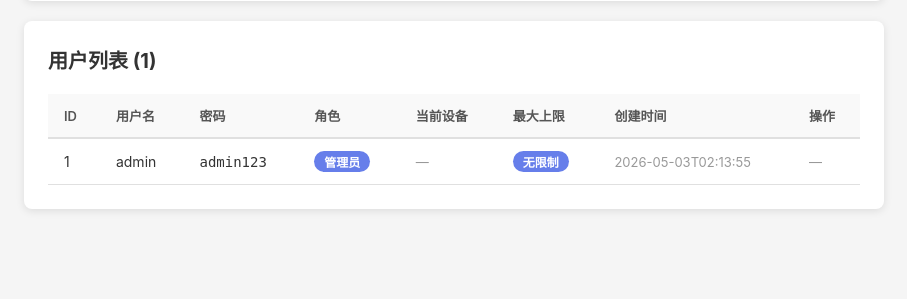
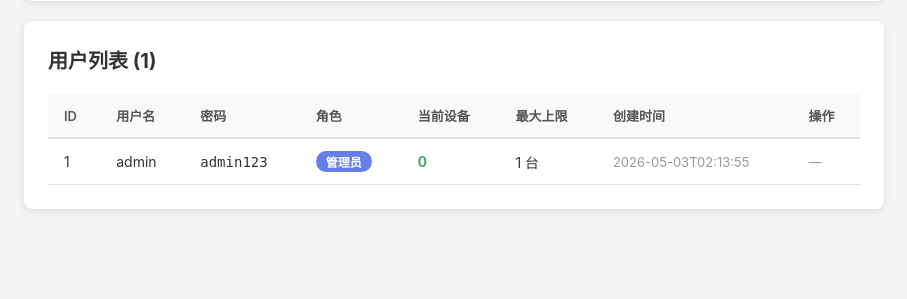
Before and after one commit to windy003/WEB_P_netdisk_For_Share, a Flask app: page /admin/users in a window 1280 px wide. Shown: the part 248-547 px from the top of the page, without its empty margins (186-1093 px from the left). Run offline with Flask 3, Linux system fonts and the light colour scheme; the visitor is signed in with stand-in values (Sample User, id 1); data comes from the database, SQL or seed files in the repository; data that the repository does not hold is empty.

Commit message:
管理员的最大数也为1

```diff
--- a/app.py
+++ b/app.py
@@ -83,14 +83,14 @@ def init_db():
     admin = db.execute('SELECT id FROM users WHERE username = ?',
                        (CONFIG['ADMIN_USERNAME'],)).fetchone()
     if not admin:
-        db.execute('INSERT INTO users (username, password, is_admin, created_at, max_devices) VALUES (?, ?, 1, ?, -1)',
+        db.execute('INSERT INTO users (username, password, is_admin, created_at, max_devices) VALUES (?, ?, 1, ?, 1)',
                    (CONFIG['ADMIN_USERNAME'],
                     CONFIG['ADMIN_PASSWORD'],
                     datetime.now().isoformat()))
         print(f"已创建管理员账号: {CONFIG['ADMIN_USERNAME']}")
     else:
-        # 确保管理员的 max_devices 为 -1（无限制）
-        db.execute('UPDATE users SET max_devices = -1 WHERE is_admin = 1 AND max_devices != -1')
+        # 确保管理员的 max_devices 为 1
+        db.execute('UPDATE users SET max_devices = 1 WHERE is_admin = 1 AND max_devices != 1')
     db.commit()
     db.close()
 
@@ -318,9 +318,9 @@ def login():
         user = db.execute('SELECT * FROM users WHERE username = ?', (username,)).fetchone()
 
         if user and user['password'] == password:
-            # 非管理员：检查设备数上限
+            # 检查设备数上限
             max_devices = user['max_devices']
-            if not user['is_admin'] and max_devices > 0:
+            if max_devices > 0:
                 active_count = get_active_session_count(db, username)
                 if active_count >= max_devices:
                     # 超出上限，踢出最旧的设备
--- a/templates/admin_users.html
+++ b/templates/admin_users.html
@@ -379,17 +379,13 @@
                                     {% endif %}
                                 </td>
                                 <td>
-                                    {% if user.is_admin %}
-                                        <span class="text-muted">—</span>
-                                    {% else %}
-                                        <span style="font-weight: 600; color: {{ 'var(--danger-color)' if user_sessions.get(user.username, 0) > user.max_devices else 'var(--success-color)' }}">
-                                            {{ user_sessions.get(user.username, 0) }}
-                                        </span>
-                                    {% endif %}
+                                    <span style="font-weight: 600; color: {{ 'var(--danger-color)' if user_sessions.get(user.username, 0) > user.max_devices else 'var(--success-color)' }}">
+                                        {{ user_sessions.get(user.username, 0) }}
+                                    </span>
                                 </td>
                                 <td>
                                     {% if user.is_admin %}
-                                        <span class="badge badge-admin">无限制</span>
+                                        <span>{{ user.max_devices }} 台</span>
                                     {% else %}
                                         <span style="cursor: pointer; border-bottom: 1px dashed var(--text-secondary);"
                                               onclick="showMaxDevicesModal({{ user.id }}, '{{ user.username }}', {{ user.max_devices }})"
```
Also changed, not shown: 256x256.ico, 1 other file.
